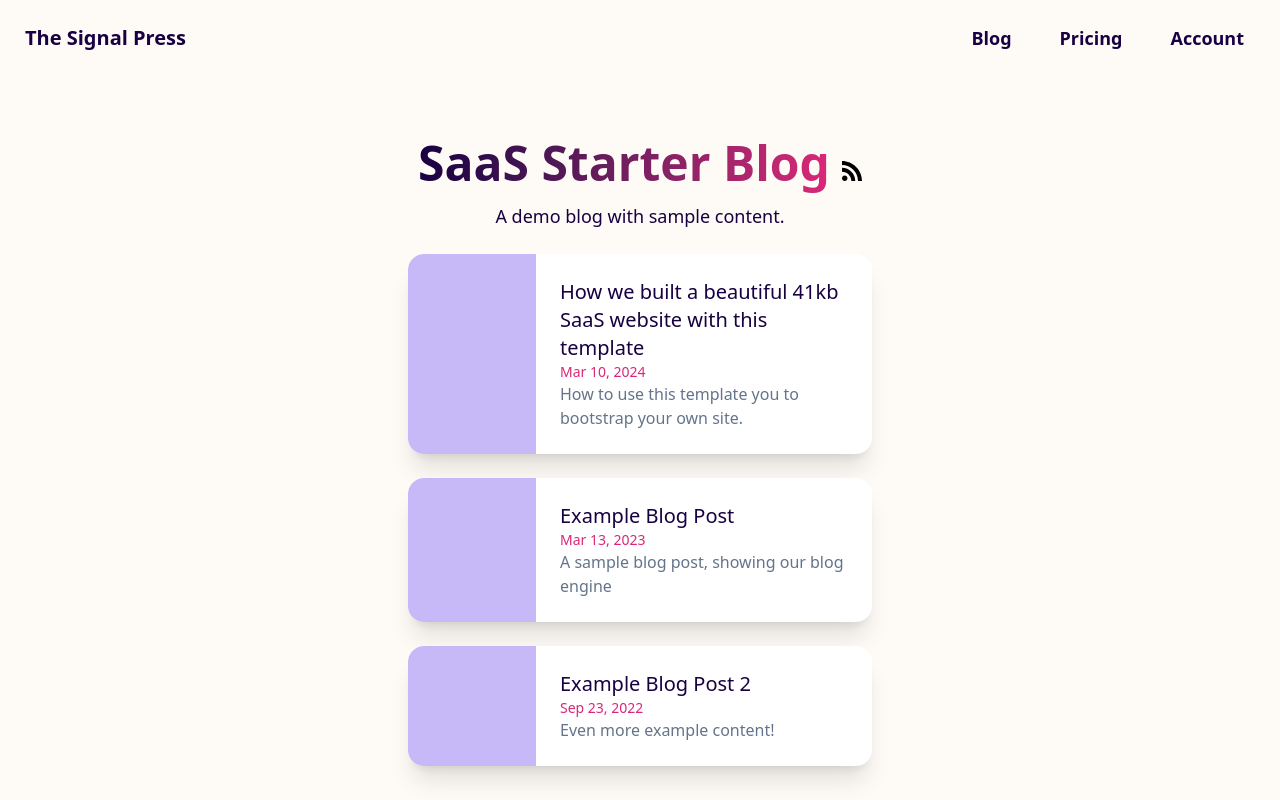
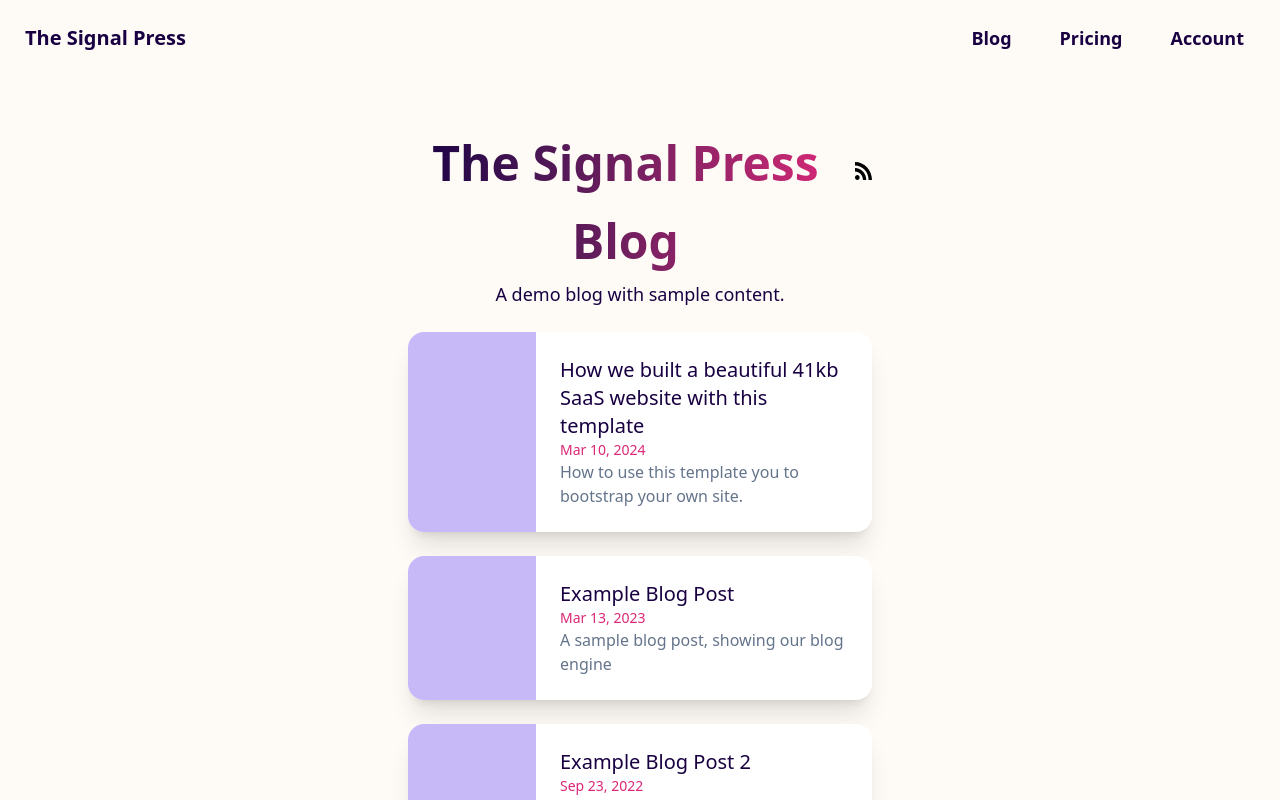
Before and after one commit to FaisalAbid/learnbyai, a SvelteKit app: page /blog in a window 1280 px wide. Shown: the top 800 px of the page. Built offline with nearby package versions, Linux system fonts and the light colour scheme.

Commit message:
Update website and blog names to 'The Signal Press'

```diff
--- a/src/routes/(admin)/account/(menu)/+layout.svelte
+++ b/src/routes/(admin)/account/(menu)/+layout.svelte
@@ -23,7 +23,9 @@
   <div class="drawer-content">
     <div class="navbar bg-base-100 lg:hidden">
       <div class="flex-1">
-        <a class="btn btn-ghost normal-case text-xl" href="/">SaaS Starter</a>
+        <a class="btn btn-ghost normal-case text-xl" href="/"
+          >The Signal Press</a
+        >
       </div>
       <div class="flex-none">
         <div class="dropdown dropdown-end">
@@ -59,7 +61,7 @@
         <div
           class="normal-case menu-title text-xl font-bold text-primary flex flex-row"
         >
-          <a href="/" class="grow">Saas Starter</a>
+          <a href="/" class="grow">The Signal Press</a>
           <label for="admin-drawer" class="lg:hidden ml-3"> &#x2715; </label>
         </div>
       </li>
--- a/src/routes/(marketing)/blog/posts.ts
+++ b/src/routes/(marketing)/blog/posts.ts
@@ -1,5 +1,5 @@
 export const blogInfo = {
-  name: "SaaS Starter Blog",
+  name: "The Signal Press Blog",
   description: "A sample blog",
 }
 
```
